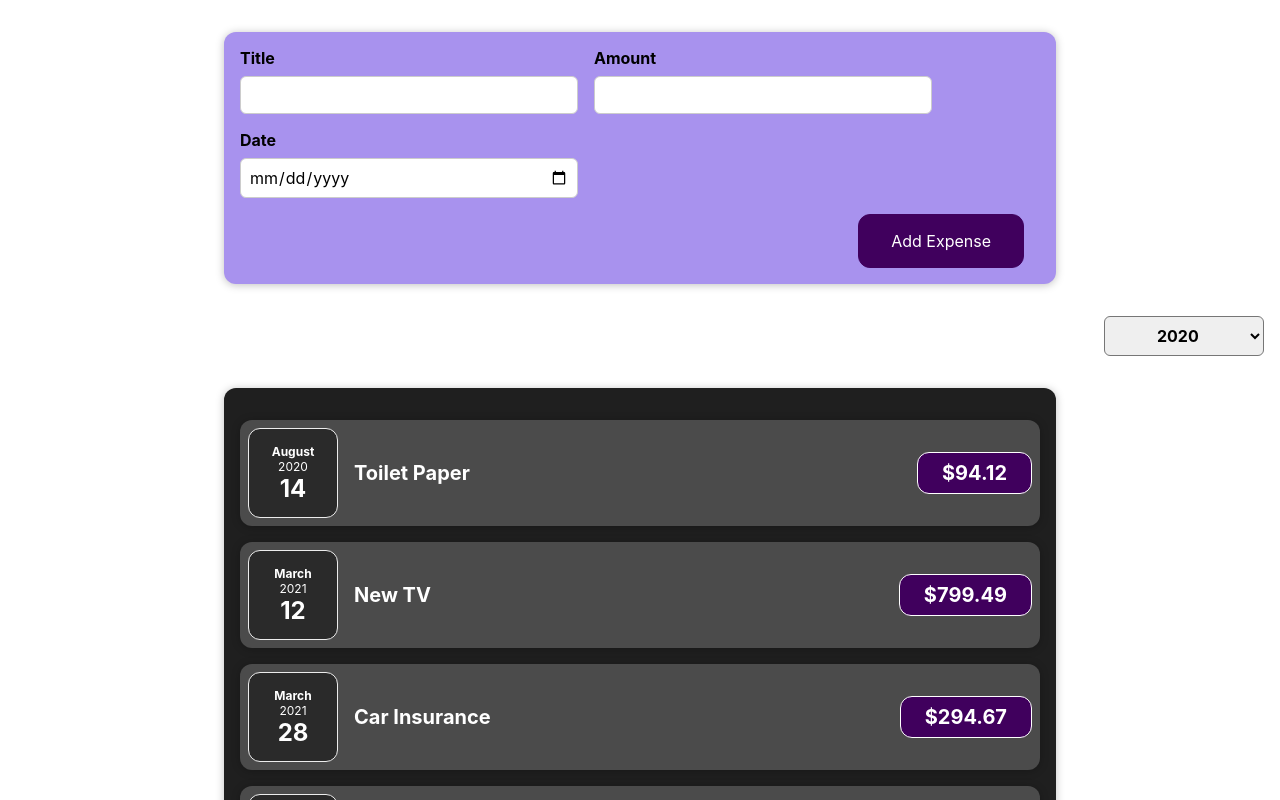
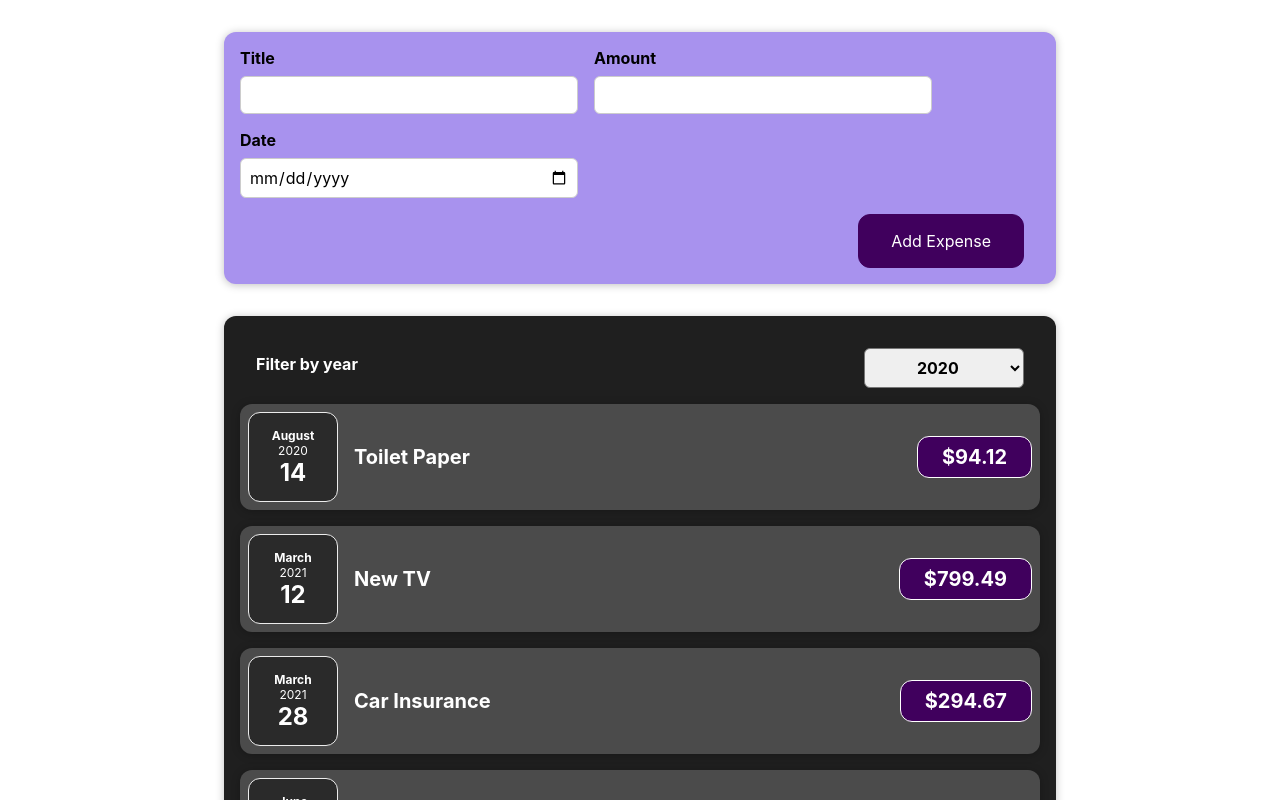
Before and after one commit to amishasubedi/Expense-Tracker-App, a React (Create React App) app: page / in a window 1280 px wide. Shown: the top 800 px of the page. Built offline with nearby package versions, Linux system fonts and the light colour scheme.

Commit message:
rendering list dynamically

```diff
--- a/src/components/Expenses/Expenses.js
+++ b/src/components/Expenses/Expenses.js
@@ -14,12 +14,18 @@
 
   return (
     <div>
-      <ExpensesFilter
-        selected={filteredYear}
-        onChangeFilter={filterChangeHandler}
-      />
-
       <Card className="expenses">
+        <ExpensesFilter
+          selected={filteredYear}
+          onChangeFilter={filterChangeHandler}
+        />
+        {props.items.map((expense) => (
+          <ExpenseItem
+            title={expense.title}
+            amount={expense.amount}
+            date={expense.date}
+          />
+        ))}
         <ExpenseItem
           title={props.items[0].title}
           amount={props.items[0].amount}
```
Also changed, not shown: 1 other file (tests, documents, lock files or other folders).
